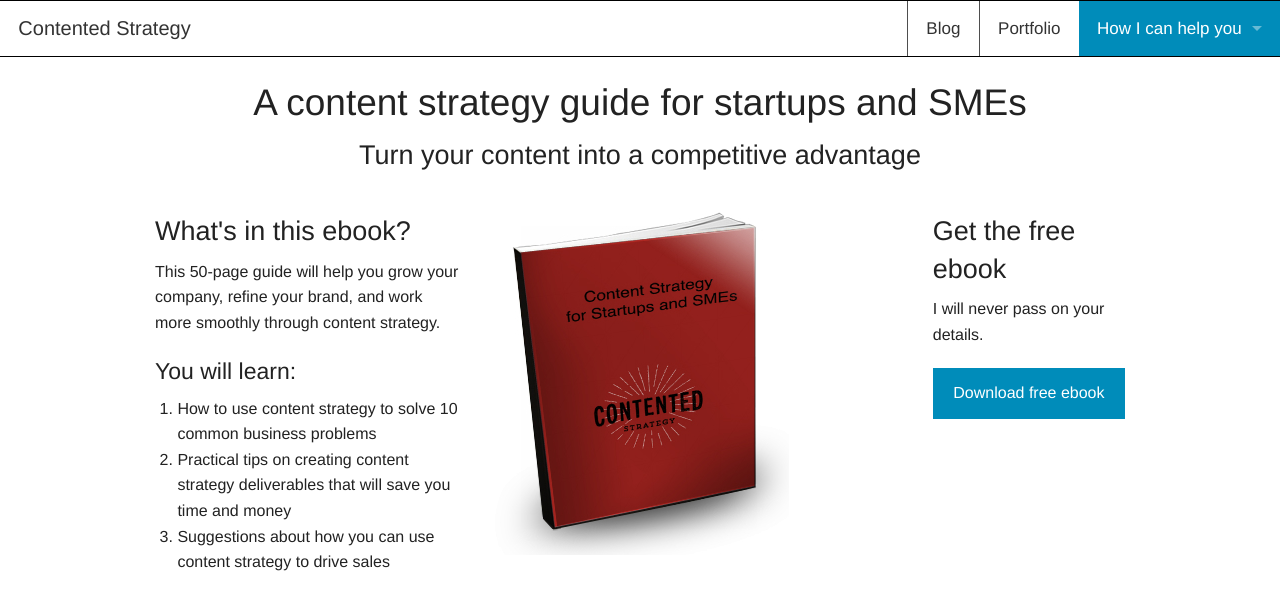
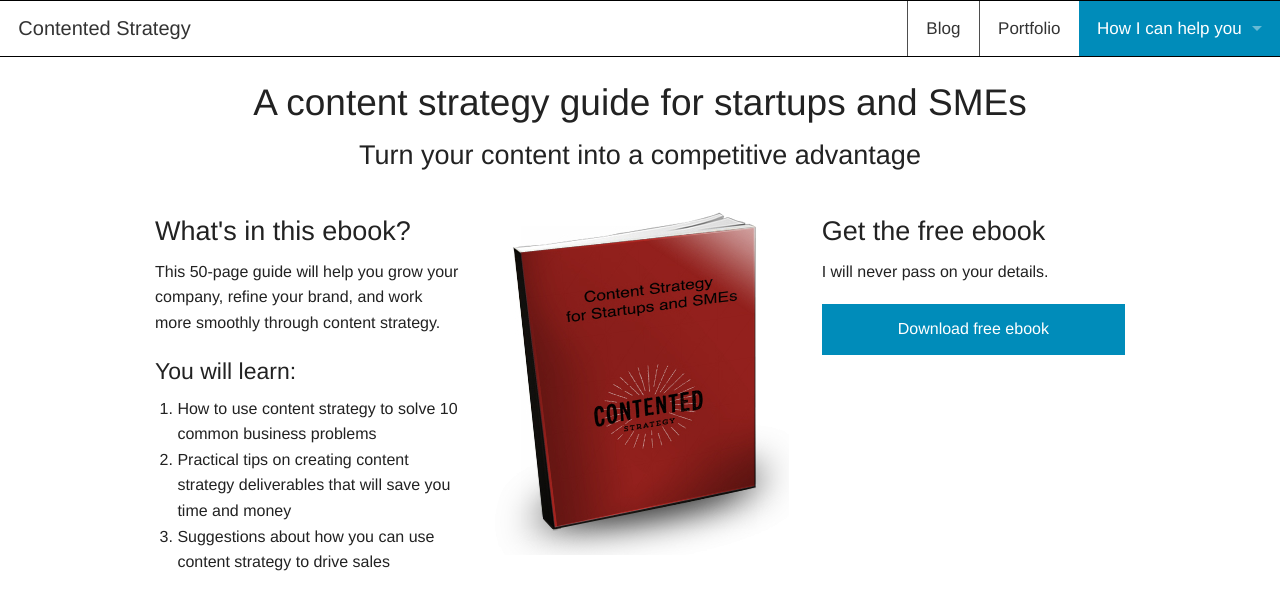
Before and after one commit to smokingpun/smokingpun.github.io, a Jekyll site: the page built from content_strategy_for_startups.html, in a window 1280 px wide. Shown: the top 610 px of the page. Built offline with Jekyll 4.4.1, drawn with Linux system fonts in a browser that asks for light colours; nearby versions of some CDN libraries; a script that is not in the unit is left out.

Commit message:
change landing page layout

```diff
--- a/content_strategy_for_startups.html
+++ b/content_strategy_for_startups.html
@@ -33,7 +33,7 @@
           <img class="cover-image" src="/images/cover-image.png" alt="cover image of ebook">
           </div>
 
-          <div class="small-12 medium-6 large-4 columns">
+          <div class="small-12 medium-6 large-6 columns">
 
           	<h3>Get the free ebook</h3>
             <p>I will never pass on your details.</p>
```
